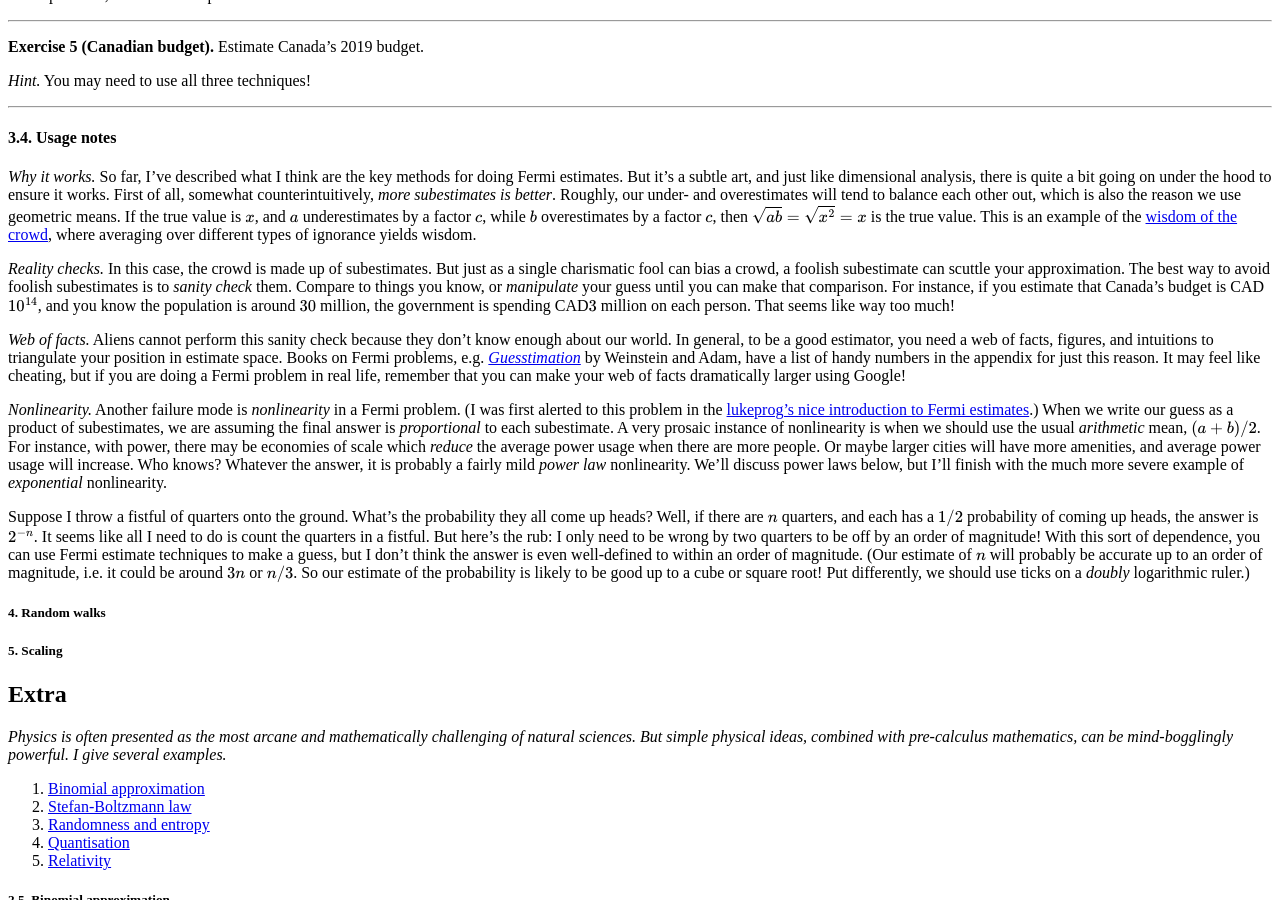
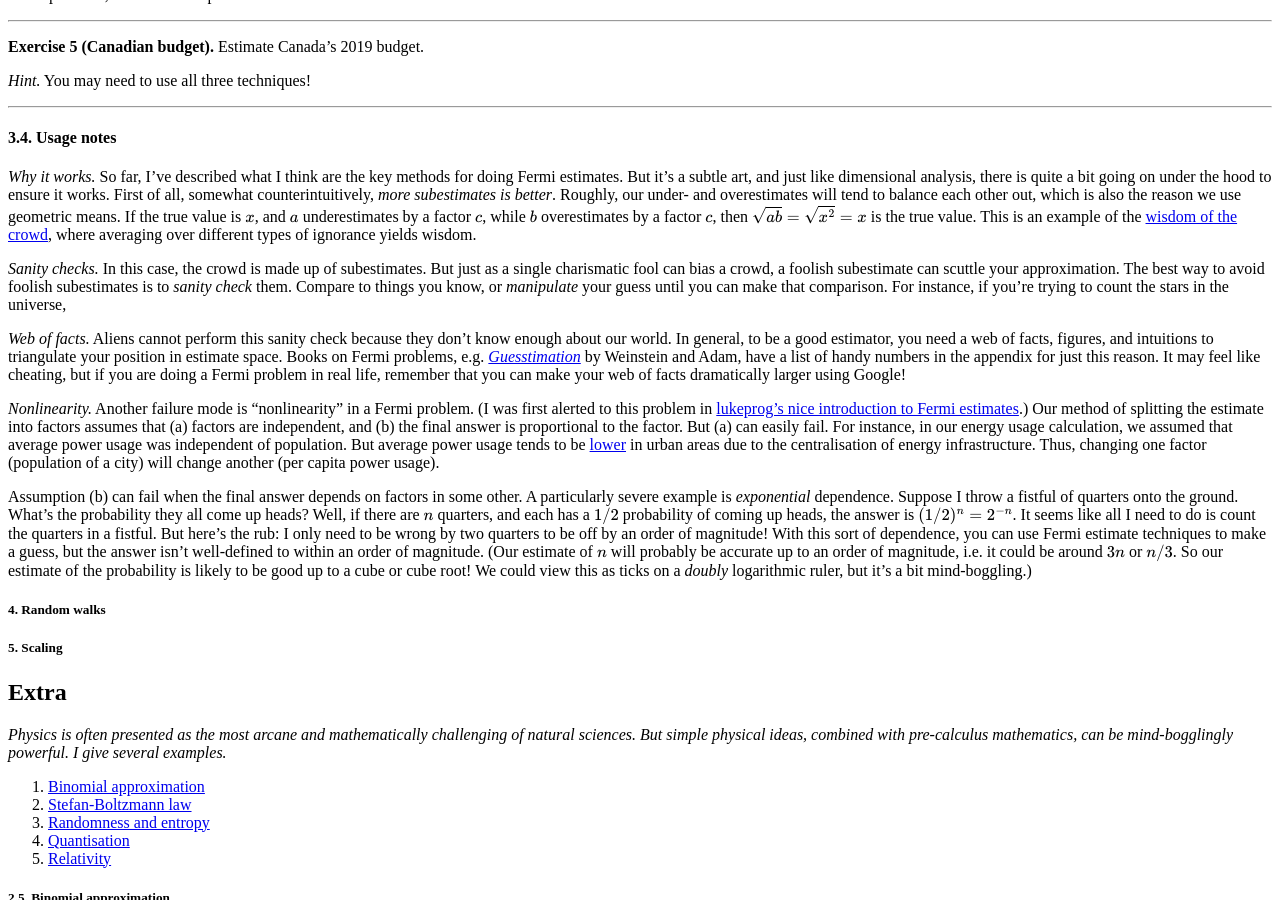
Before and after one commit to hapax/hapax.github.io, a Jekyll site: the page built from assets/simple-physics.md, in a window 1280 px wide and 900 px high, scrolled down 6605 px. Built offline with Jekyll 4.4.1, drawn with Linux system fonts in a browser that asks for light colours; our own code applies the rules of GitHub Pages for plain Markdown files; formulas are drawn with MathJax 3; a script that is not in the unit is left out; some of the changed text lies outside the part shown.

Commit message:
Update simple-physics.md

```diff
--- a/assets/simple-physics.md
+++ b/assets/simple-physics.md
@@ -690,16 +690,13 @@ This is an example of the
 [wisdom of the crowd](https://en.wikipedia.org/wiki/Wisdom_of_the_crowd), where
 averaging over different types of ignorance yields wisdom.
 
-*Reality checks.* In this case, the crowd is made up of subestimates.
+*Sanity checks.* In this case, the crowd is made up of subestimates.
 But just as a single charismatic fool can bias a crowd, a foolish
 subestimate can scuttle your approximation.
 The best way to avoid foolish subestimates is to *sanity check* them.
 Compare to things you know, or *manipulate* your guess until you can
 make that comparison.
-For instance, if you estimate that Canada's budget is CAD$10^{14}$,
-and you know the population is around $30$ million, the
-government is spending CAD$3$ million on each person.
-That seems like way too much!
+For instance, if you're trying to count the stars in the universe,
 
 *Web of facts.* Aliens cannot perform this sanity check because they don't know
 enough about our world.
@@ -713,38 +710,41 @@ It may feel like cheating, but if you are doing a Fermi
 problem in real life, remember that you can make your web of facts
 dramatically larger using Google!
 
-*Nonlinearity.* Another failure mode is *nonlinearity* in a Fermi problem.
-(I was first alerted to this problem in the
+*Nonlinearity.* Another failure mode is "nonlinearity" in a Fermi
+problem.
+(I was first alerted to this problem in
 [lukeprog's nice introduction to Fermi estimates](https://www.lesswrong.com/posts/PsEppdvgRisz5xAHG/fermi-estimates).)
-When we write our guess as a product of subestimates, we are assuming
-the final answer is *proportional* to each subestimate.
-A very prosaic instance of nonlinearity is when we should use the usual
-*arithmetic* mean, $(a+b)/2$.
-For instance, with power, there may be economies of scale which
-*reduce* the average power usage when there are more people.
-Or maybe larger cities will have more amenities, and average power
-usage will increase.
-Who knows?
-Whatever the answer, it is probably a fairly mild *power law*
-nonlinearity.
-We'll discuss power laws below, but I'll finish with the much more
-severe example of *exponential* nonlinearity.
+Our method of splitting the estimate into factors assumes that (a)
+factors are independent, and (b) the final answer is proportional to
+the factor.
+But (a) can easily fail.
+For instance, in our energy usage calculation, we assumed that average
+power usage was independent of population.
+But average power usage tends to be
+[lower](https://www.eia.gov/consumption/residential/)
+in urban areas due to the centralisation of energy infrastructure.
+Thus, changing one factor (population of a city) will change another
+(per capita power usage).
 
+Assumption (b) can fail when the final answer depends on factors in
+some other.
+A particularly severe example is *exponential* dependence.
 Suppose I throw a fistful of quarters onto the ground.
 What's the probability they all come up heads?
 Well, if there are $n$ quarters, and each has a $1/2$ probability of
-coming up heads, the answer is $2^{-n}$.
+coming up heads, the answer is $(1/2)^n = 2^{-n}$.
 It seems like all I need to do is count the quarters in a fistful.
 But here's the rub: I only need to be wrong by two quarters to be off
 by an order of magnitude!
 With this sort of dependence, you can use Fermi estimate techniques to
-make a guess, but I don't think the answer is even well-defined to
+make a guess, but the answer isn't well-defined to
 within an order of magnitude.
 (Our estimate of $n$ will probably be accurate up to an order of
 magnitude, i.e. it could be around $3n$ or $n/3$.
 So our estimate of the probability is likely to be good up to a cube
-or square root!
-Put differently, we should use ticks on a *doubly* logarithmic ruler.)
+or cube root!
+We could view this as ticks on a *doubly* logarithmic ruler, but it's
+a bit mind-boggling.)
 
 ##### 4. Random walks <a id="sec-4" name="sec-4"></a>
 
@@ -1037,3 +1037,33 @@ and underestimates you can average.
 
 
 Here's a simple example.
+
+When we write our guess as a product of subestimates, we are assuming
+the final answer is *proportional* to each subestimate.
+A very prosaic instance of nonlinearity is when we should use the usual
+*arithmetic* mean, $(a+b)/2$.
+For instance, with power, there may be economies of scale which
+*reduce* the average power usage when there are more people.
+Or maybe larger cities will have more amenities, and average power
+usage will increase.
+Who knows?
+Whatever the answer, it is probably a fairly mild *power law*
+nonlinearity.
+We'll discuss power laws below, but I'll finish with the much more
+severe example of *exponential* nonlinearity.
+
+When we write our guess as a product of subestimates, we are assuming
+the final answer is *proportional* to each subestimate, e.g. that the
+power usage in Vancouver is proportional to the number of people.
+But this may not be true!
+For instance, with power usage, there may be economies of scale which
+*reduce* the average power usage when there are more people.
+Conversely, maybe larger cities have more amenities, and average power usage increases.
+Examples like this usually obey
+[*power laws*](https://en.wikipedia.org/wiki/Power_law), where
+
+$$
+\text{final guess} \propto (\text{factor})^\gamma,
+$$
+
+for some number $\gamma$.
```
